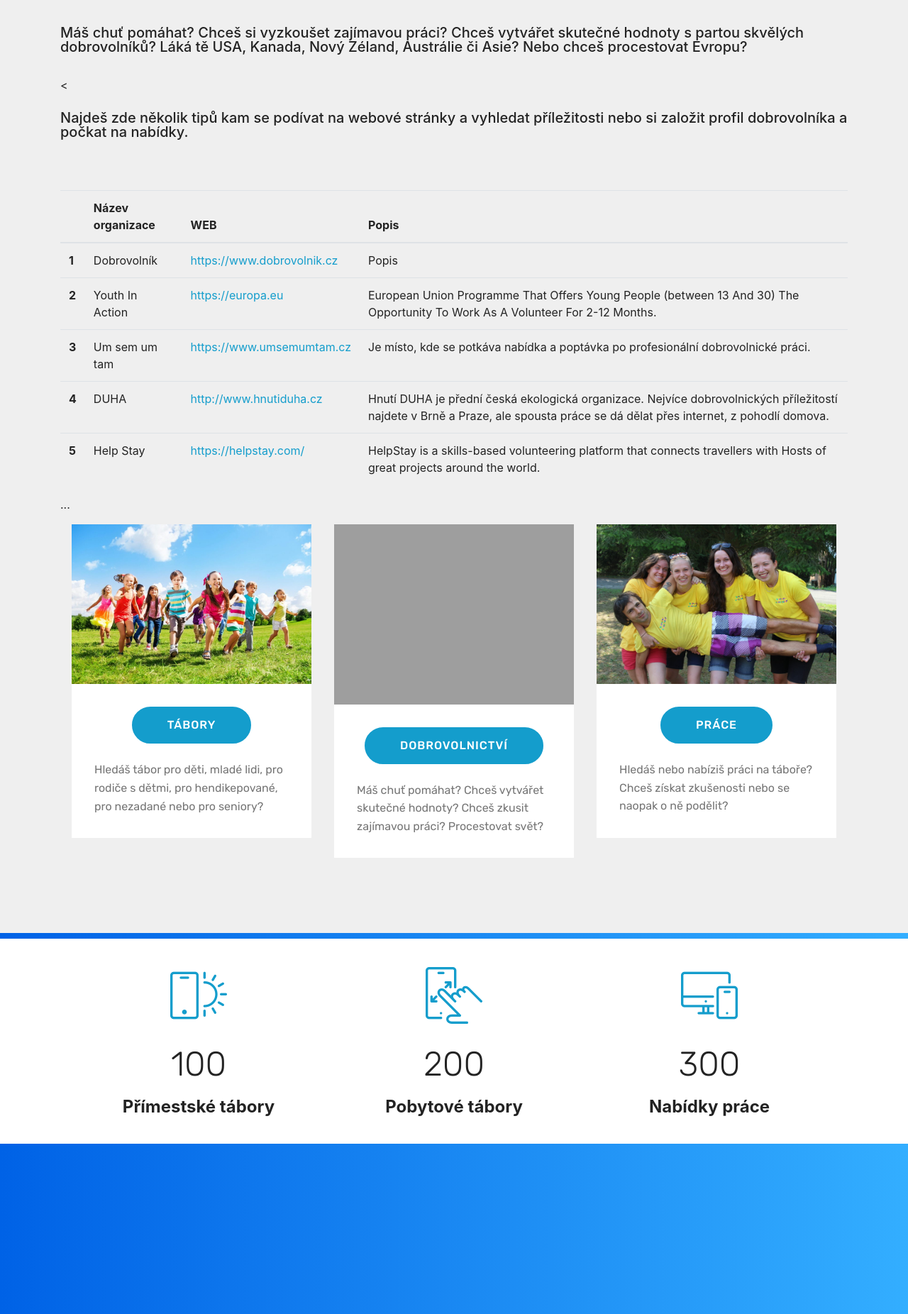
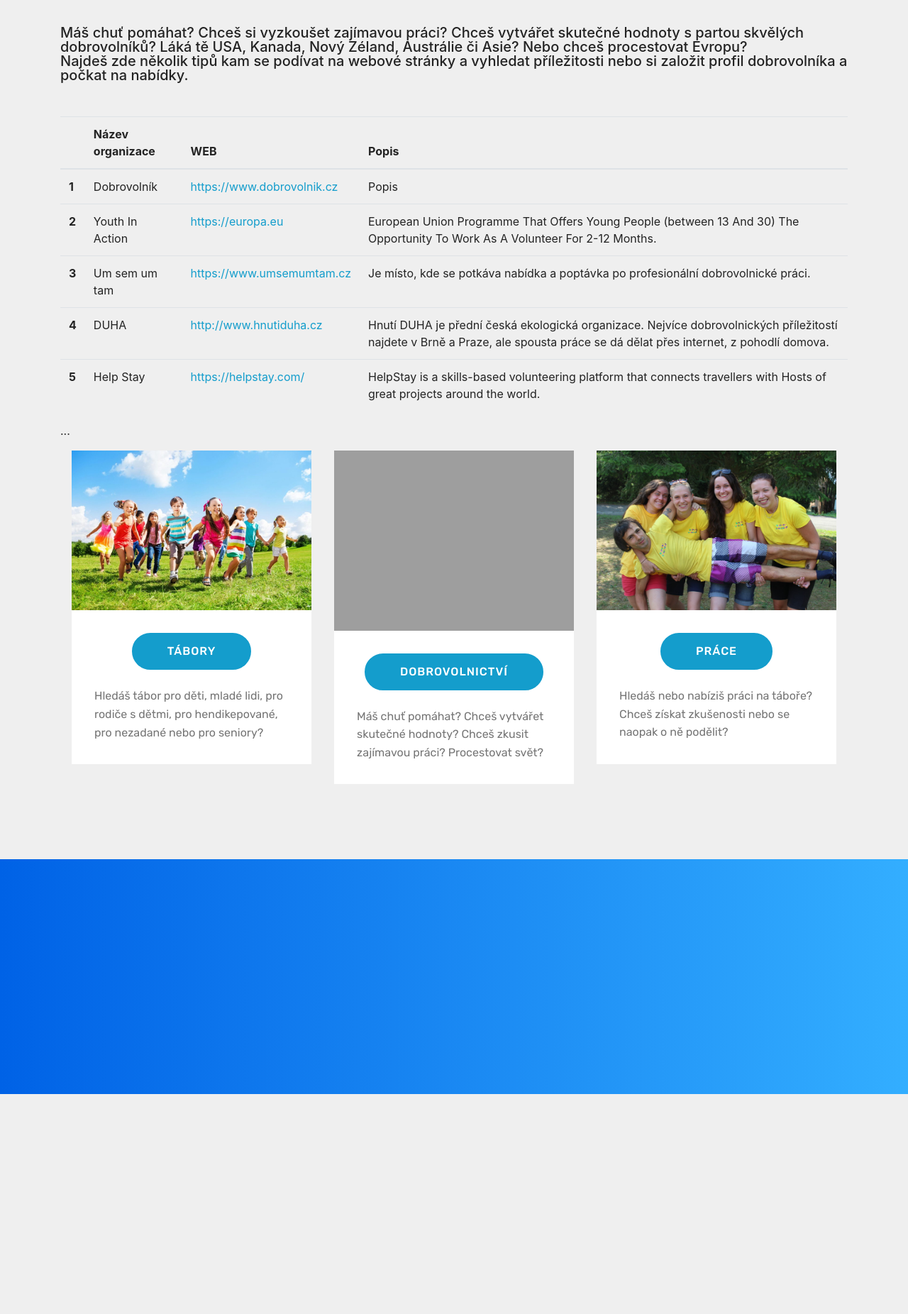
Before and after one commit to Vicko7/Tabory, a Flask app: page /dobrovolnictvi in a window 1280 px wide. Shown: the part 78-1930 px from the top of the page at 71% size. After the commit the page ends 1620 px from the top, so only its background shows below. Run offline with Flask 2, Linux system fonts and the light colour scheme; some libraries are stand-ins or nearby versions; some web fonts are replaced; grey boxes are pictures that could not be loaded.

Commit message:
nahrani vsech souboru

```diff
--- a/app.py
+++ b/app.py
@@ -133,10 +133,9 @@
         organizer_password = request.form['organizer_password']
         organizer_password_confirmed = request.form['organizer_password_confirmed']
         organizer_email = request.form['organizer_email']
-        organizer_gdpr = request.form['organizer_gdpr']
         databaze.registrace_org(organizer_ico, organizer_dic, organizer_name, organizer_address, organizer_street_num,
         organizer_psc, organizer_city, organizer_phone, organizer_web, organizer_contact_person, organizer_description,
-        organizer_username, organizer_password, organizer_password_confirmed, organizer_email, organizer_gdpr)
+        organizer_username, organizer_password, organizer_password_confirmed, organizer_email)
     return render_template("success.html")
 
 @app.route('/registrace_uz', methods=["GET"])
--- a/databaze.py
+++ b/databaze.py
@@ -2,14 +2,14 @@
 
 def registrace_org(organizer_ico, organizer_dic, organizer_name, organizer_address, organizer_street_num,
     organizer_psc, organizer_city, organizer_phone, organizer_web, organizer_contact_person, organizer_description,
-    organizer_username, organizer_password, organizer_password_confirmed, organizer_email, organizer_gdpr):
+    organizer_username, organizer_password, organizer_password_confirmed, organizer_email):
 
 #pripojeni k databazi a zavolam import db
     conn = db.get_db()
 #sql dotaz na import registrace organizatora
     sql = "INSERT INTO databaze_org VALUES " + ' '.join([organizer_ico, organizer_dic, organizer_name, organizer_address, organizer_street_num,
         organizer_psc, organizer_city, organizer_phone, organizer_web, organizer_contact_person, organizer_description,
-        organizer_username, organizer_password, organizer_password_confirmed, organizer_email, organizer_gdpr])
+        organizer_username, organizer_password, organizer_password_confirmed, organizer_email])
     print(sql)
     cur = conn.cursor()
 #vykonej ten dotaz
--- a/templates/dobrovolnictvi.html
+++ b/templates/dobrovolnictvi.html
@@ -10,12 +10,10 @@
 
         <div class="container">
         <p><h5>Máš chuť pomáhat? Chceš si vyzkoušet zajímavou práci? Chceš vytvářet skutečné hodnoty s partou skvělých dobrovolníků?
-        Láká tě USA, Kanada, Nový Zéland, Austrálie či Asie? Nebo chceš procestovat Evropu?	</p></h5>
-            <
-            <p><h5>Najdeš zde několik tipů kam se podívat na webové stránky a vyhledat příležitosti nebo si založit profil dobrovolníka a počkat na nabídky.</p></h5>
-            <br>
-
-            <div class="table-responsive-lg">
+        Láká tě USA, Kanada, Nový Zéland, Austrálie či Asie? Nebo chceš procestovat Evropu?
+        <br>
+        Najdeš zde několik tipů kam se podívat na webové stránky a vyhledat příležitosti nebo si založit profil dobrovolníka a počkat na nabídky.</p></h5>
+        <div class="table-responsive-lg">
                     <table class="table">
                             <table class="table table-hover">
                                     <thead>
@@ -69,8 +67,6 @@
                     </table>
                 </div>
         </div>
-
-
 
         <div class="container">
             <div class="media-container-row">
@@ -139,15 +135,15 @@
         </div>
     </section>
 
-    <section class="counters1 counters cid-rpVurTS1q5" id="counters1-9">
+    <!--<section class="counters1 counters cid-rpVurTS1q5" id="counters1-9">
 
             <div class="container">
-                    <!--<h2 class="mbr-section-title pb-3 align-center mbr-fonts-style display-2">
+                    <h2 class="mbr-section-title pb-3 align-center mbr-fonts-style display-2">
                         Counters
                     </h2>
                     <h3 class="mbr-section-subtitle mbr-fonts-style display-5">
                         Mobirise is a beautiful site constructor
-                    </h3>-->
+                    </h3>
 
                     <div class="container pt-2 mt-2">
                         <div class="media-container-row">
@@ -164,9 +160,9 @@
                                         <h4 class="mbr-content-title mbr-bold mbr-fonts-style display-8">
                                             Přímestské tábory
                                         </h4>
-                                        <!--<p class="mbr-content-text mbr-fonts-style display-7">
+                                        <p class="mbr-content-text mbr-fonts-style display-7">
                                             Mobirise give you the freedom to develop as many websites as you like given the fact that it is desktop app. Mobirise is the perfect gide.
-                                        </p>-->
+                                        </p>
                                     </div>
                                 </div>
                             </div>
@@ -184,9 +180,9 @@
                                         <h4 class="mbr-content-title mbr-bold mbr-fonts-style display-8">
                                                 Pobytové tábory
                                         </h4>
-                                        <!--<p class="mbr-content-text mbr-fonts-style display-7">
+                                        <p class="mbr-content-text mbr-fonts-style display-7">
                                                 Choose from the large selection of latest pre-made blocks - jumbotrons, hero images, parallax scrolling, video backgrounds, hamburger menu, sticky header and more.
-                                        </p>-->
+                                        </p>
                                     </div>
                                 </div>
                             </div>
@@ -203,9 +199,9 @@
                                         <h4 class="mbr-content-title mbr-bold mbr-fonts-style display-8">
                                             Nabídky práce
                                         </h4>
-                                        <!--<p class="mbr-content-text mbr-fonts-style display-7">
+                                        <p class="mbr-content-text mbr-fonts-style display-7">
                                                 One of Bootstrap's big point is responsiveness and obirise male effective use of this by genereating highly responsive website for you.
-                                        </p>-->
+                                        </p>
                                     </div>
                                 </div>
                             </div>
@@ -215,9 +211,9 @@
                         </div>
                     </div>
                </div>
-            </section>
+</section>
 
-    <section class="cid-qTkAaeaxX5 mbr-reveal" id="footer1-2">
+  <section class="cid-qTkAaeaxX5 mbr-reveal" id="footer1-2">-->
 
 
     {% endblock %}
--- a/templates/layout.html
+++ b/templates/layout.html
@@ -4,7 +4,7 @@
         <meta charset="UTF-8">
         <meta http-equiv="X-UA-Compatible" content="IE=edge">
         <meta name="viewport" content="width=device-width, initial-scale=1, minimum-scale=1">
-        <meta name="description" content="Hledám tábor, dobrovolnictví, práce">
+        <meta name="description" content="Hledám tábor, dobrovolnictví, práci">
 
         <title>Hledám tábor</title>
 
@@ -98,7 +98,7 @@
         {% block body %}
         {% endblock %}
 
-        <section class="cid-qTkAaeaxX5 mbr-reveal" id="footer1-2">
+        <section class="cid-qTkAaeaxX5 mbr-reveal" id="footer1-2" background-colour:#93c643>
 
             <div class="container">
                 <div class="media-container-row content text-white">
--- a/templates/onas.html
+++ b/templates/onas.html
@@ -3,8 +3,7 @@
 {% block body %}
 
 
-    <section class="engine"><a href="https://mobirise.info/d">free site maker</a></section>
-    <section class="features3 cid-rpUYdNoG90" id="features3-5">
+        <section class="features3 cid-rpUYdNoG90" id="features3-5">
 
         <div class="container">
                 <H2>O nás</H2>
--- a/templates/tabory.html
+++ b/templates/tabory.html
@@ -4,7 +4,7 @@
 
 
     <!--<section class="engine"><a href="https://mobirise.info/d">free site maker</a></section> -->
-    <section class="features3 cid-rpUYdNoG90" id="features3-5"></section>
+    <section class="features3 cid-rpUYdNoG90" id="features3-5">
 
 
     <div class="container">
```
Also changed, not shown: templates/prace.html (+22 -25 lines), templates/registrace_org.html (+3 -114 lines).
